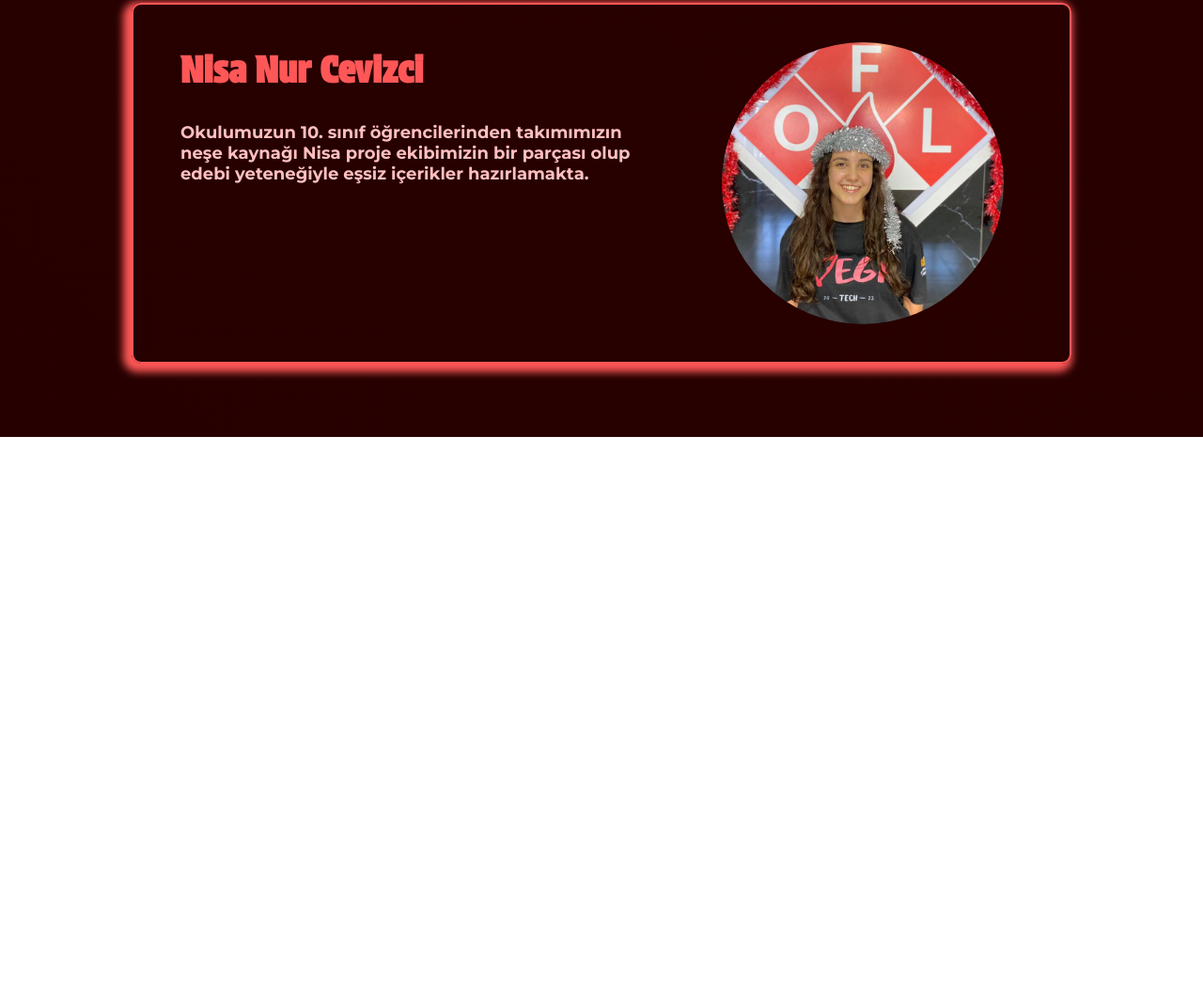
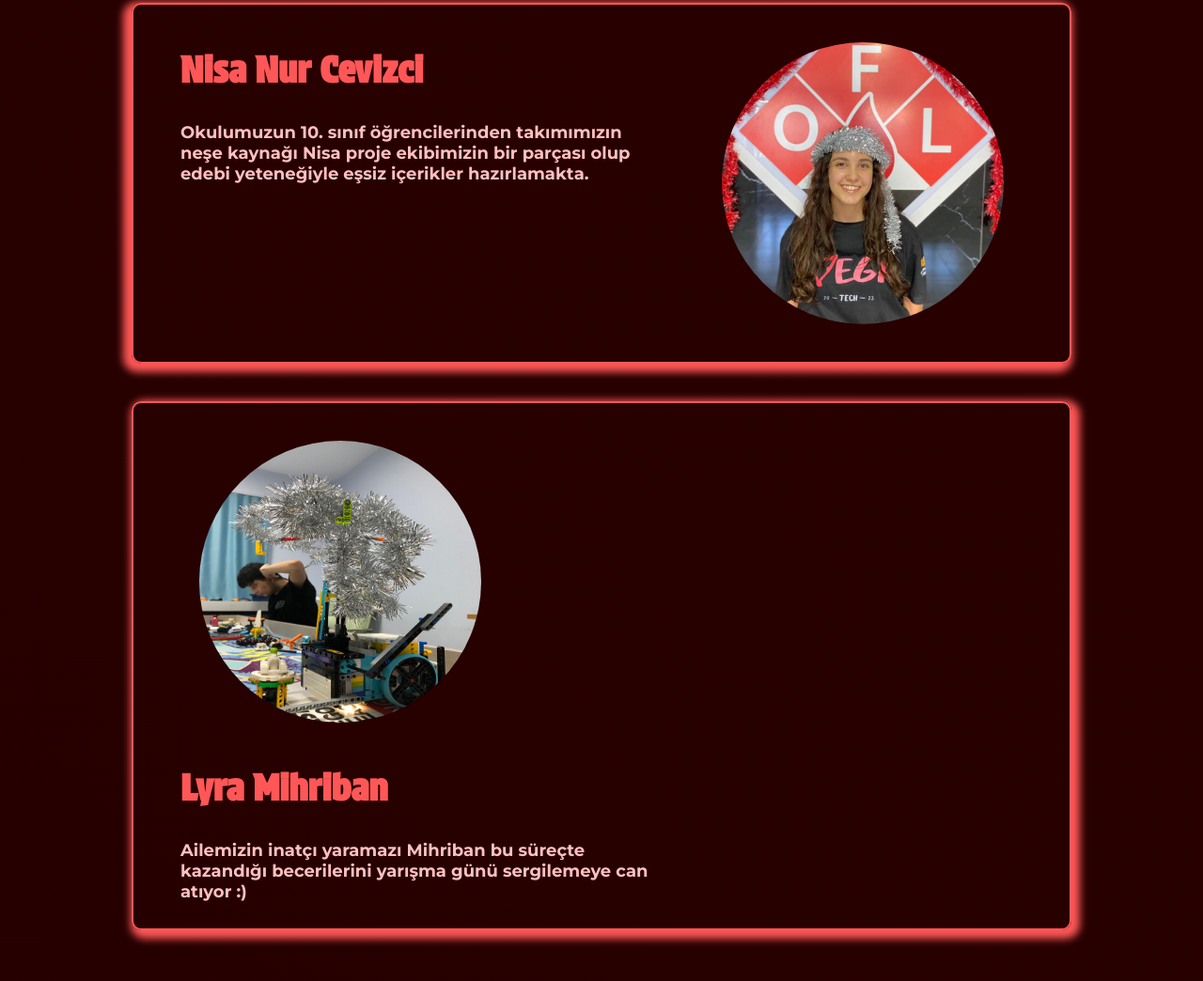
Before and after one commit to VegaTech812/VegaTech, a plain HTML site: page Pages/About/About.html in a window 1280 px wide. Shown: the part 5711-6755 px from the top of the page at 94% size. Before the commit the page ends 6176 px from the top, so only its background shows below. Drawn offline with Linux system fonts and the light colour scheme; animation ran at ten frames a second.

Commit message:
Added Mihriban

```diff
--- a/Pages/About/About.html
+++ b/Pages/About/About.html
@@ -144,6 +144,19 @@
 
                     </div>
                 </div>
+                <div class="card">
+                    <img src="../../Resources/About/mihriban (2).png" class="card-photo">
+                    <div class="info-container">
+                        <div class="name-container">
+                            <h1>Lyra Mihriban
+                            </h1>
+                        </div>
+                        <p class="member-description">
+                         Ailemizin inatçı yaramazı Mihriban bu süreçte kazandığı becerilerini yarışma günü sergilemeye can atıyor :)
+                        </p>
+
+                    </div>
+                </div>
 
             </div>
         </div>
```
Also changed, not shown: Resources/About/mihriban (2).png (added).
